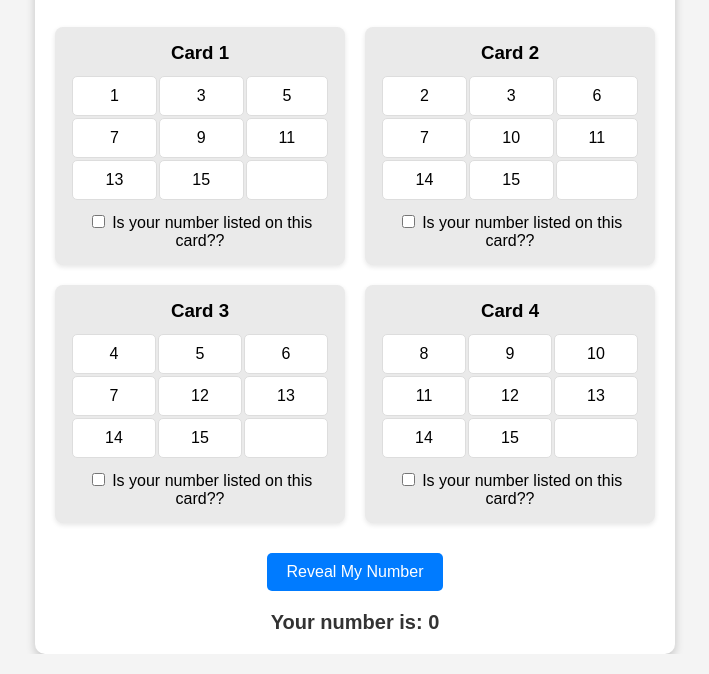
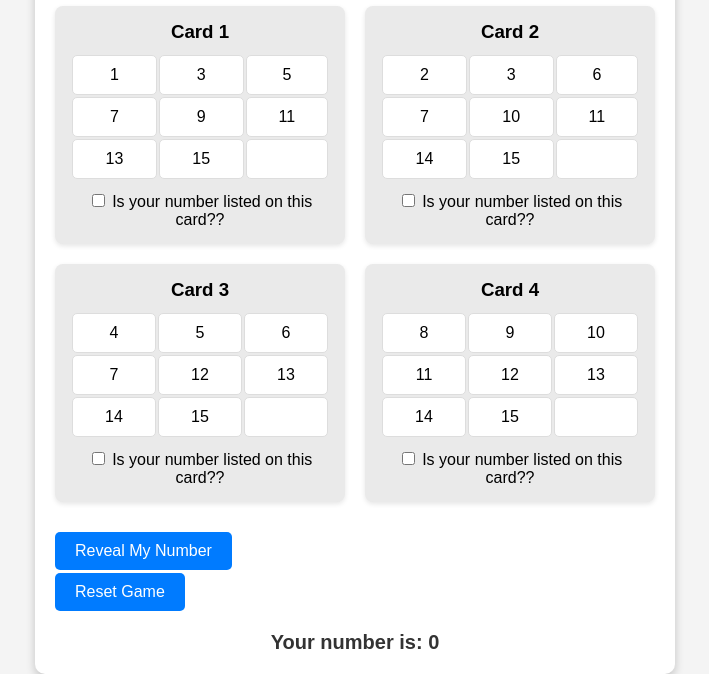
Before and after one commit to GmKandhro/binaryGame, a plain HTML site: page index.html in a window 1280 px wide. Both pictures are taken after a click on the button "Reveal My Number". Shown: the part 158-832 px from the top of the page, without its empty margins (285-994 px from the left). Drawn offline with Linux system fonts and the light colour scheme.

Commit message:
some chages

```diff
--- a/index.html
+++ b/index.html
@@ -102,6 +102,7 @@
         </div>
 
         <button onclick="revealNumber()">Reveal My Number</button>
+        <button id="reset" onclick="location.reload()">Reset Game</button>
 
         <div id="result" class="result"></div>
     </div>
--- a/script.js
+++ b/script.js
@@ -1,9 +1,13 @@
+let reset = document.getElementById("reset")
+reset.style.display = "none"
 function revealNumber() {
     // Get checkbox states (true if checked)
     let card1Checked = document.getElementById("card1").checked;
     let card2Checked = document.getElementById("card2").checked;
     let card3Checked = document.getElementById("card3").checked;
     let card4Checked = document.getElementById("card4").checked;
+    reset.style.display = "flex"
+    // reset.location.reload()
 
     // Initialize binary digits
     let binaryNum = '';
--- a/style.css
+++ b/style.css
@@ -69,6 +69,10 @@ button {
     border-radius: 5px;
     cursor: pointer;
     font-size: 16px;
+    display: flex;
+    justify-content: center;
+    align-items: center;
+    margin-top: 3px;
 }
 
 button:hover {
```
